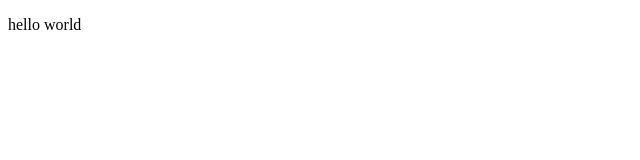
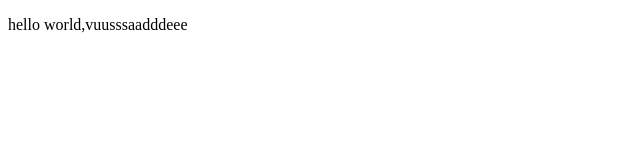
Before and after one commit to ibrahimshikhaliyev/project, a plain HTML site: page index.html in a window 1280 px wide. Shown: the whole page, without its empty margins (0-640 px from the left). Drawn offline with Linux system fonts and the light colour scheme.

Commit message:
second commit

```diff
--- a/index.html
+++ b/index.html
@@ -7,7 +7,7 @@
     <title>Document</title>
 </head>
 <body>
-    <p>hello world</p>
+    <p>hello world,vuusssaadddeee</p>
     <script src="script.js"></script>
 </body>
 </html>
```
